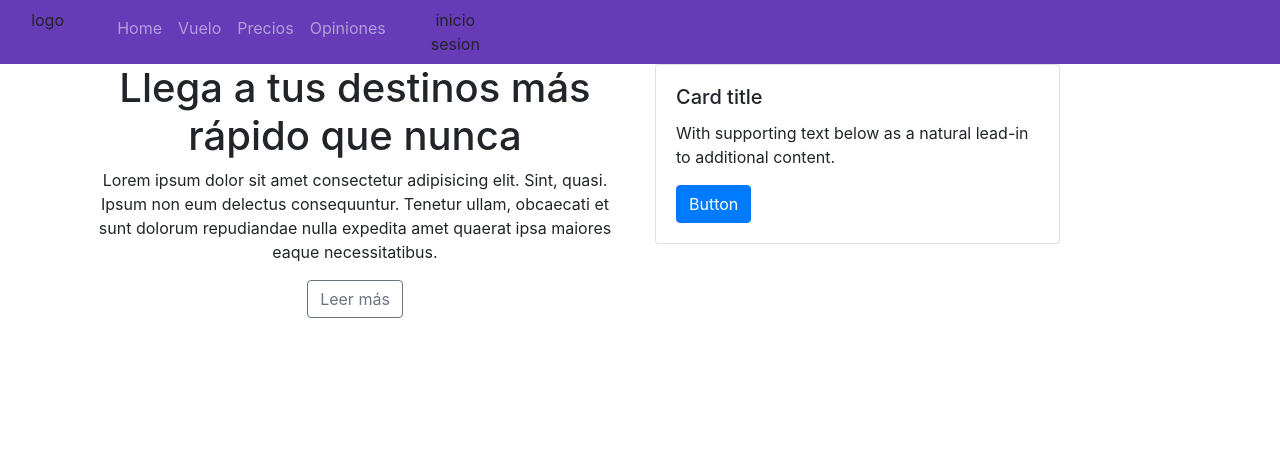
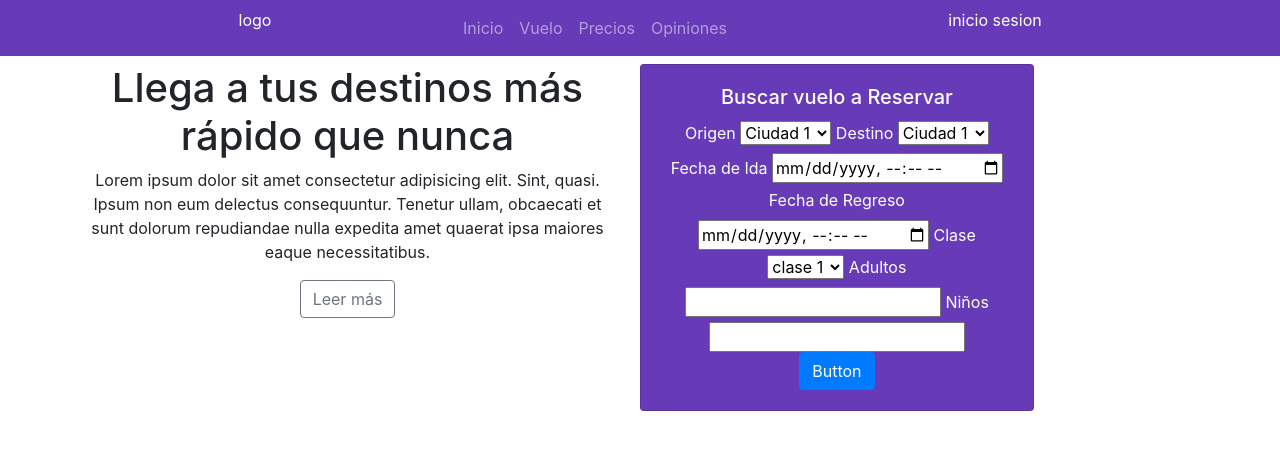
Before and after one commit to jeffos1/proyecto_vuelo, a Flask app: page / in a window 1280 px wide. Shown: the top 450 px of the page. Run offline with Flask 2, Linux system fonts and the light colour scheme.

Commit message:
Avance vista de dashboard/vuelo

```diff
--- a/Frontend/app.py
+++ b/Frontend/app.py
@@ -9,5 +9,10 @@ app = Flask(__name__)
 def index():
     return render_template("home.html")
 
+@app.route('/dashboard/vuelo/')
+
+def vuelos():
+    return render_template("vuelos.html")
+
 if __name__=='__main__':
     app.run(debug=True)
--- /dev/null
+++ b/Frontend/static/css/home.css
@@ -0,0 +1,9 @@
+body {
+    margin: 0;
+    padding: 0;
+}
+
+.container, .row{
+    width: 100%;
+    display: flex;
+}
--- /dev/null
+++ b/Frontend/static/css/style.css
@@ -0,0 +1,4 @@
+.card, .navbar {
+    background-color: #673ab7;
+    color: #fff;
+}
--- a/Frontend/templates/home.html
+++ b/Frontend/templates/home.html
@@ -2,11 +2,12 @@
 
 {% block head %}
 <title>Home</title>
+<link rel="stylesheet" type="text/css" href="static/css/home.css" media="screen" />
 {% endblock %}
 
 {% block body %}
     <div class="container">
-        <div class="row">
+        <div class="row pt-2">
             <div class="col text-center">
                 <h1>
                     Llega a tus destinos
@@ -15,11 +16,46 @@
                 <p> Lorem ipsum dolor sit amet consectetur adipisicing elit. Sint, quasi. Ipsum non eum delectus consequuntur. Tenetur ullam, obcaecati et sunt dolorum repudiandae nulla expedita amet quaerat ipsa maiores eaque necessitatibus.</p>
                 <button type="button" class="btn btn-outline-secondary">Leer más</button>
             </div>
-            <div class="col">
+            <div class="col text-center">
                 <div class="card w-75">
                     <div class="card-body">
-                      <h5 class="card-title">Card title</h5>
-                      <p class="card-text">With supporting text below as a natural lead-in to additional content.</p>
+                      <h5 class="card-title">Buscar vuelo a Reservar</h5>
+                      <form action="">
+                          <label for="origen">Origen</label>
+                          <select name="origen" id="origen">
+                              <option value="">Ciudad 1</option>
+                              <option value="">Ciudad 2</option>
+                              <option value="">Ciudad 3</option>
+                              <option value="">Ciudad 4</option>
+                            </select>
+                            <label for="destino">Destino</label>
+                          <select name="destino" id="destino">
+                              <option value="">Ciudad 1</option>
+                              <option value="">Ciudad 2</option>
+                              <option value="">Ciudad 3</option>
+                              <option value="">Ciudad 4</option>
+                            </select>
+
+                            <label for="fechaIda">Fecha de Ida</label>
+                            <input type="datetime-local" id="fechaIda">
+
+                            <label for="fechaRegreso">Fecha de Regreso</label>
+                            <input type="datetime-local" id="fechaRegreso">
+
+                            <label for="clase">Clase</label>
+                          <select name="clase" id="clase">
+                              <option value="">clase 1</option>
+                              <option value="">clase 2</option>
+                              <option value="">clase 3</option>
+                              <option value="">clase 4</option>
+                            </select>
+
+                            <label for="nAdultos">Adultos</label>
+                            <input type="number" id="nAdultos">
+
+                            <label for="nNinos">Niños</label>
+                            <input type="number" id="nNinos">
+                      </form>
                       <a href="#" class="btn btn-primary">Button</a>
                     </div>
                   </div>
--- a/Frontend/templates/index.html
+++ b/Frontend/templates/index.html
@@ -5,15 +5,19 @@
     <meta http-equiv="X-UA-Compatible" content="IE=edge">
     <meta name="viewport" content="width=device-width, initial-scale=1.0">
     <link rel="stylesheet" href="https://cdn.jsdelivr.net/npm/bootstrap@4.5.3/dist/css/bootstrap.min.css" integrity="sha384-TX8t27EcRE3e/ihU7zmQxVncDAy5uIKz4rEkgIXeMed4M0jlfIDPvg6uqKI2xXr2" crossorigin="anonymous">
+    <link rel="stylesheet" type="text/css" href="static/css/style.css" media="screen" />
 
-    {% block head %}{% endblock %}
+    {% block head %}
+    {% endblock %}
+
 </head>
 <body>
-    <nav class="navbar navbar-expand-lg navbar-dark" style="background-color: #673ab7;">
+    <nav class="navbar navbar-expand-lg navbar-dark">
        <!--  <a class="navbar-brand" href="/">Navbar</a>
         <button class="navbar-toggler" type="button" data-toggle="collapse" data-target="#navbarNav" aria-controls="navbarNav" aria-expanded="false" aria-label="Toggle navigation">
           <span class="navbar-toggler-icon"></span>
         </button> -->
+        <div class="container">
         <div class="row text-center">
             <div class="col">
                 logo
@@ -22,7 +26,7 @@
                 <div class="collapse navbar-collapse text-center" id="navbarNav">
                     <ul class="navbar-nav">
                       <li class="nav-item">
-                        <a class="nav-link" href="/home">Home <span class="sr-only">(current)</span></a>
+                        <a class="nav-link" href="/home">Inicio</a>
                       </li>
                       <li class="nav-item">
                         <a class="nav-link" href="#">Vuelo</a>
@@ -40,6 +44,7 @@
                 inicio sesion
             </div>
         </div>
+      </div>
 
       </nav>
     {% block body %}{% endblock %}
```
Also changed, not shown: Frontend/templates/vuelos.html (added, +99 -0 lines), Frontend/static/css/estilo.css (deleted), Frontend/static/css/vuelos.css (added), Frontend/static/js/vuelos.js (added).
